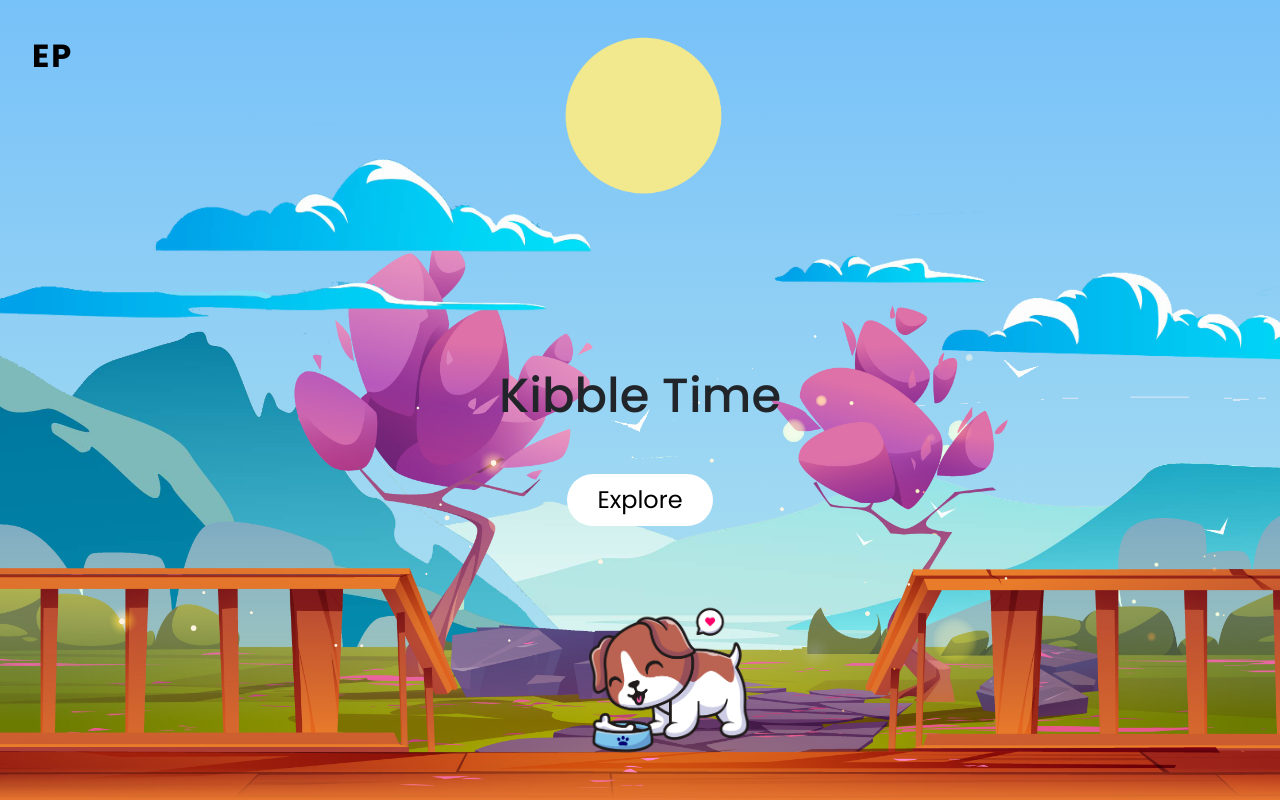
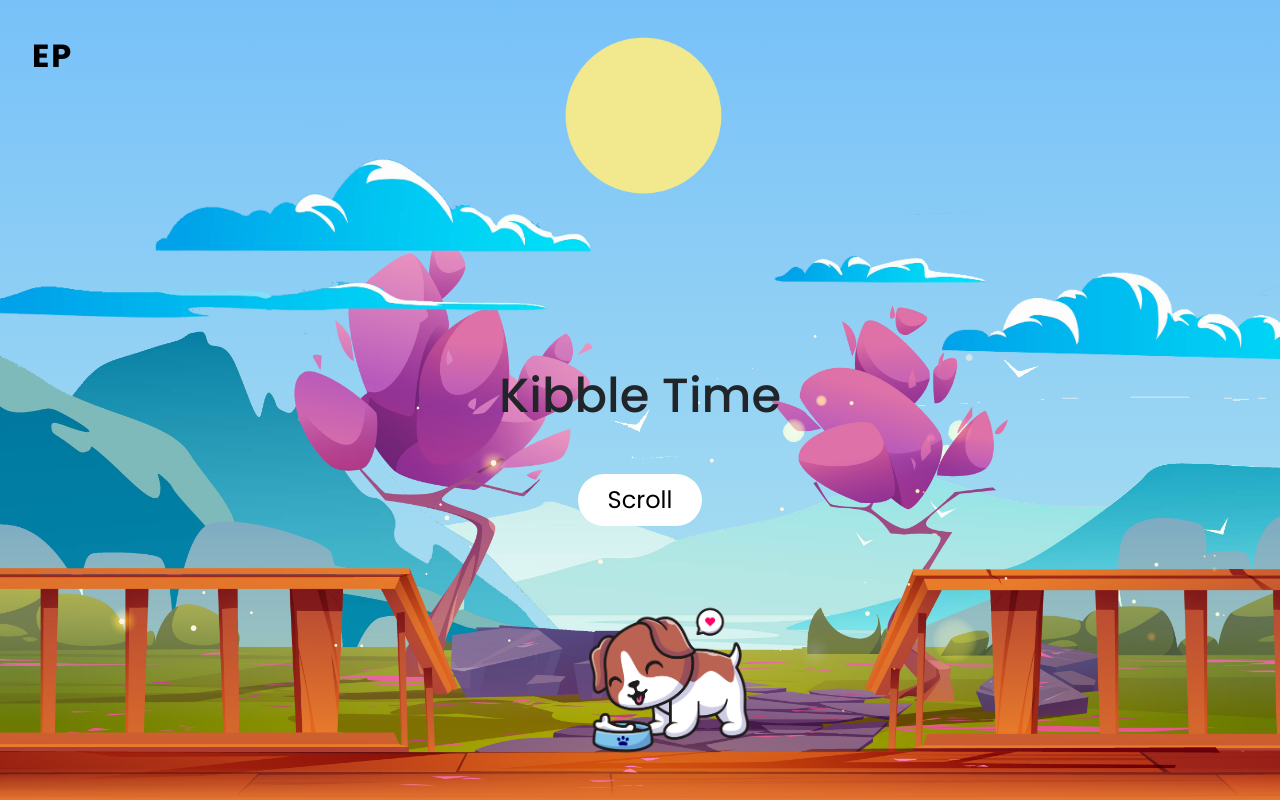
Before and after one commit to ericvpineda/kibble-time, a Flask app: page / in a window 1280 px wide. Shown: the top 800 px of the page. Run offline with Flask 3, Linux system fonts and the light colour scheme.

Commit message:
updated -- button text to scroll

```diff
--- a/templates/index.html
+++ b/templates/index.html
@@ -12,7 +12,7 @@
         <img src="{{url_for('static', filename="img/sun.png")}}" id="sun" alt="">
         <img src="{{url_for('static', filename="img/mountains.png")}}" id="mountains" alt="">
         <h2 id="text">Kibble Time</h2>
-        <a href="#description" id="explore_btn">Explore</a>
+        <a href="#description" id="explore_btn">Scroll</a>
         <img src="{{url_for('static', filename="img/backyard.png")}}" id="backyard" alt="">
         <img src="{{url_for('static', filename="img/dog.png")}}" id="dog" alt="">
 
```
